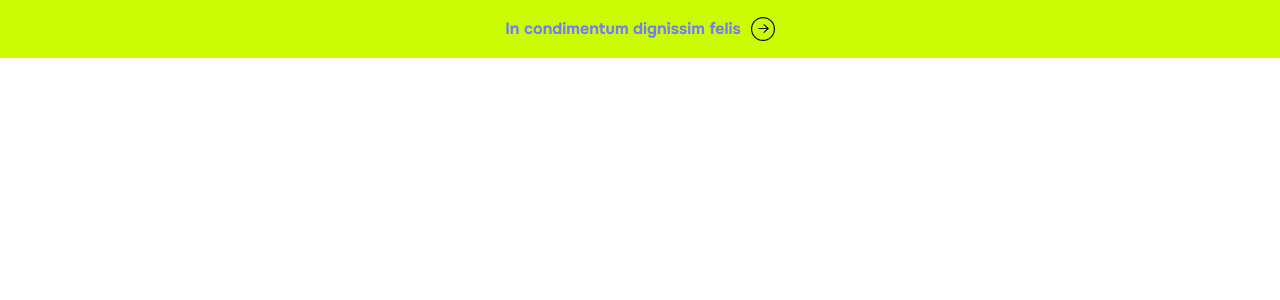
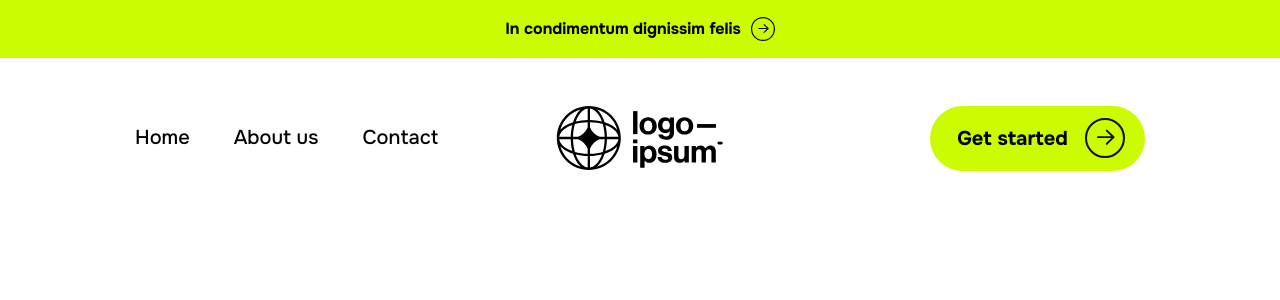
Before and after one commit to FukutoTojido/ui-test, a React (Vite) app: page / in a window 1280 px wide. Shown: the top 300 px of the page. Built offline with nearby package versions, Linux system fonts and the light colour scheme.

Commit message:
feat: add layout for header navigation

```diff
--- a/src/App.css
+++ b/src/App.css
@@ -17,10 +17,6 @@
 	flex-direction: column;
 }
 
-a:visited {
-	color: inherit;
-}
-
 .randomPromotion {
 	width: 100%;
 	padding: 17px 0;
@@ -34,6 +30,32 @@ a:visited {
 	background-color: #cbfc01;
 
 	font-weight: 700;
+	font-size: 1rem;
+}
+
+.randomPromotion:hover {
+	color: black;
+}
+
+.randomPromotion:visited {
+	color: black;
+}
+
+.button {
+	background-color: #cbfc01;
+	border-radius: 9999px;
+	color: black;
+	font-weight: 700;
+	font-size: 1.25rem;
+}
+
+button {
+	appearance: none;
+	border: none;
+}
+
+button:focus {
+	outline: none;
 }
 
 * {
--- a/src/App.tsx
+++ b/src/App.tsx
@@ -1,5 +1,6 @@
 import "./App.css";
 import Arrow from "./components/Arrow";
+import Navigation from "./components/Navigation";
 
 function App() {
 	return (
@@ -8,6 +9,7 @@ function App() {
 				<span>In condimentum dignissim felis</span>
 				<Arrow type="Outlined" size={24} />
 			</a>
+			<Navigation />
 		</div>
 	);
 }
--- a/src/components/Navigation.css
+++ b/src/components/Navigation.css
@@ -0,0 +1,44 @@
+.header {
+	width: 100%;
+	height: 160px;
+	padding: 0 135px;
+
+	display: flex;
+	align-items: center;
+	justify-content: space-between;
+
+	font-size: 1.25rem;
+}
+
+.navigation {
+	display: flex;
+	gap: 44px;
+	flex: 1;
+}
+
+.navItem {
+	color: black;
+	font-weight: 500;
+}
+
+.navItem:hover {
+	color: black;
+}
+
+.buttonWrapper {
+	flex: 1;
+	display: flex;
+	justify-content: flex-end;
+}
+
+.header .button {
+	display: flex;
+	align-items: center;
+	gap: 10px;
+
+	padding: 12.5px 20px;
+}
+
+.header .button > span {
+	width: 125px;
+}
--- a/src/components/Navigation.tsx
+++ b/src/components/Navigation.tsx
@@ -1,3 +1,27 @@
+import Arrow from "./Arrow";
+import "./Navigation.css";
+
 export default function Navigation() {
-	return <div className="navigation"></div>;
+	return (
+		<div className="header">
+			<div className="navigation">
+				<a href="/#" className="navItem">
+					Home
+				</a>
+				<a href="/#" className="navItem">
+					About us
+				</a>
+				<a href="/#" className="navItem">
+					Contact
+				</a>
+			</div>
+			<img src="/logo.svg" alt="" />
+			<div className="buttonWrapper">
+				<button type="button" className="button">
+					<span>Get started</span>
+					<Arrow type="Outlined" size={40} />
+				</button>
+			</div>
+		</div>
+	);
 }
```
Also changed, not shown: public/logo.svg (added).
